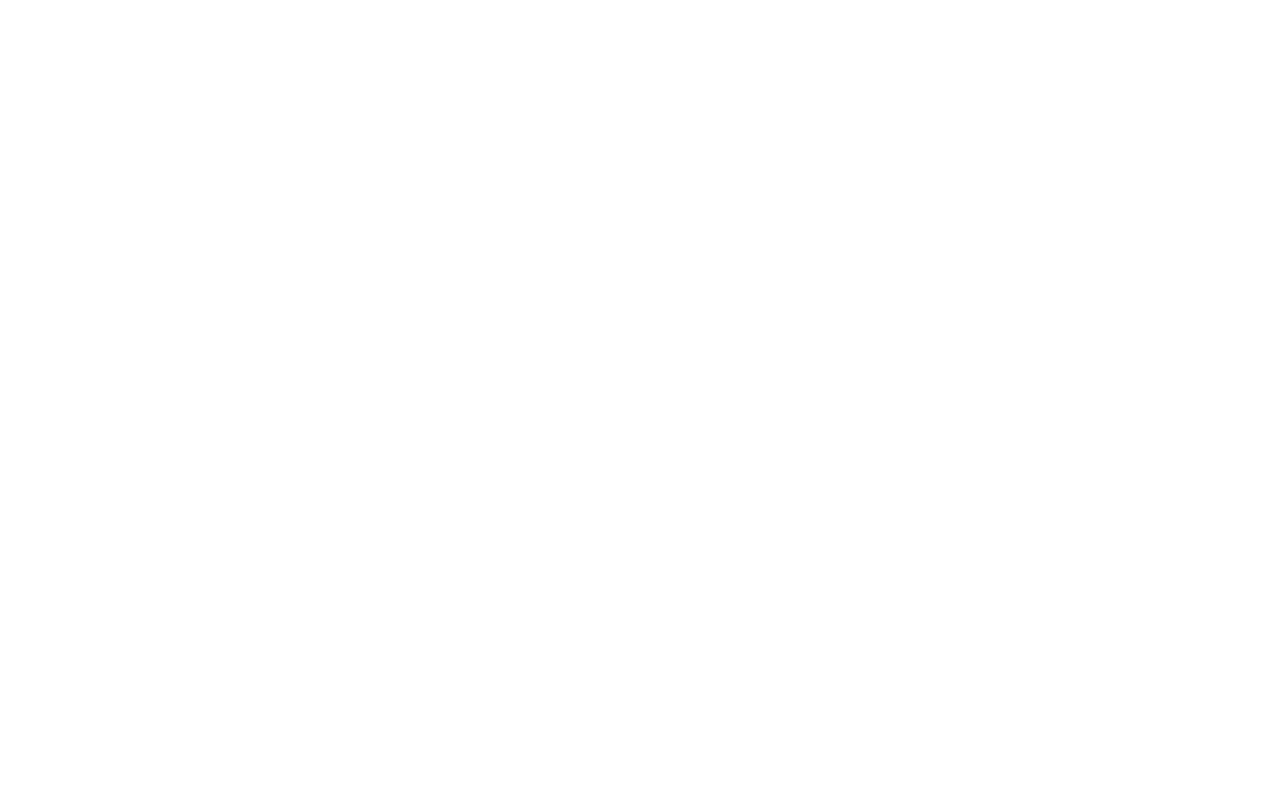
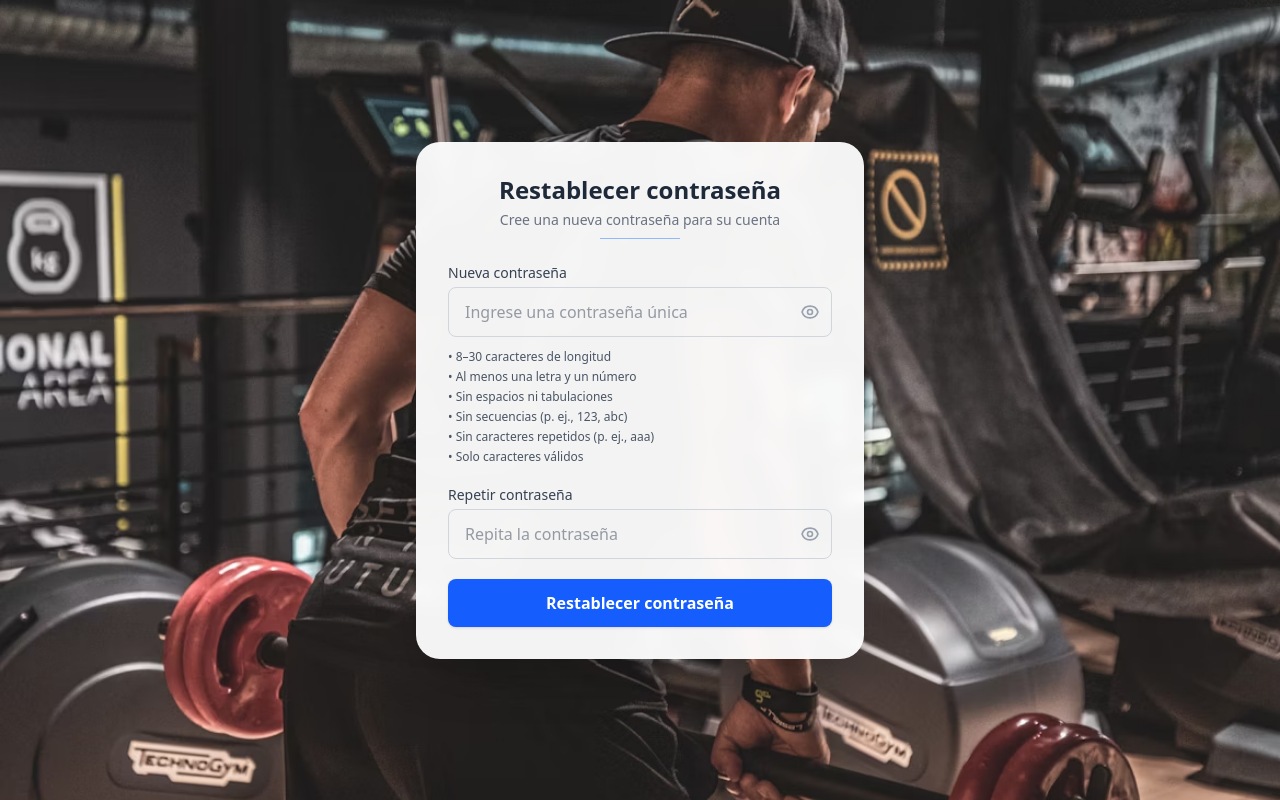
Before and after one commit to matias240895DC/Sistemas_Ecommers, an Angular app in the folder clients/: page /restablecer-contra in a window 1280 px wide. Before the commit this address led to /. Built offline with nearby package versions, Linux system fonts and the light colour scheme.

Commit message:
Generacion de pantallas de restablecer-contraseña y contraseña-restablecida con rutas importadas

```diff
--- a/clients/src/app/app.routes.ts
+++ b/clients/src/app/app.routes.ts
@@ -4,6 +4,8 @@
 import { UsuarioCreado } from './auth/auth/usuario-creado/usuario-creado';
 import { RecuperarContra } from './auth/auth/recuperar-contra/recuperar-contra';
 import { EnlaceEnviado } from './auth/auth/enlace-enviado/enlace-enviado';
+import { RestablecerContra } from './auth/auth/restablecer-contra/restablecer-contra';
+import { ContraRestablecida } from './auth/auth/contra-restablecida/contra-restablecida';
 
 export const routes: Routes = [
     { path: '', redirectTo: 'login', pathMatch: 'full' },
@@ -12,4 +14,6 @@
     { path: 'usuario-creado', component: UsuarioCreado },
     { path: 'recuperar-contraseña', component: RecuperarContra },
     { path: 'enlace-enviado', component: EnlaceEnviado },
+    { path: 'restablecer-contra', component: RestablecerContra },
+    { path: 'contra-restablecida', component: ContraRestablecida }
 ];
--- a/clients/src/app/auth/auth/contra-restablecida/contra-restablecida.html
+++ b/clients/src/app/auth/auth/contra-restablecida/contra-restablecida.html
@@ -1 +1,30 @@
-<p>contra-restablecida works!</p>
+<div class="min-h-screen flex items-center justify-center bg-[url('/img/backgroundLogin.avif')] bg-cover bg-center p-4">
+
+    <div class="rounded-3xl shadow-2xl w-full max-w-md p-8 bg-gray-900/95 backdrop-blur-sm text-center text-white">
+        <!-- Ícono -->
+        <div class="flex justify-center mb-6">
+            <div class="bg-blue-700/20 p-4 rounded-full">
+                <svg xmlns="http://www.w3.org/2000/svg" class="h-16 w-16 text-blue-400" fill="none" viewBox="0 0 24 24"
+                    stroke="currentColor">
+                    <path stroke-linecap="round" stroke-linejoin="round" stroke-width="2"
+                        d="M12 22c4.418 0 8-3.582 8-8V6.118a1 1 0 00-.553-.894l-7-3.5a1 1 0 00-.894 0l-7 3.5A1 1 0 004 6.118V14c0 4.418 3.582 8 8 8z" />
+                    <path stroke-linecap="round" stroke-linejoin="round" stroke-width="2" d="M9 12l2 2l4-4" />
+                </svg>
+            </div>
+        </div>
+
+        <!-- Título -->
+        <h2 class="text-2xl font-bold mb-2">¡Contraseña modificada con éxito!</h2>
+
+        <!-- Subtexto -->
+        <p class="text-sm text-gray-300 mb-8">
+            Ya podés iniciar sesión con tu usuario o mail y la nueva contraseña.
+        </p>
+
+        <!-- Botón -->
+        <button routerLink="/login"
+            class="w-full py-3 bg-red-500 hover:bg-red-600 text-white font-semibold rounded-lg shadow transition duration-150">
+            Volver al inicio
+        </button>
+    </div>
+</div>
--- a/clients/src/app/auth/auth/contra-restablecida/contra-restablecida.ts
+++ b/clients/src/app/auth/auth/contra-restablecida/contra-restablecida.ts
@@ -3,6 +3,7 @@
 
 @Component({
   selector: 'app-contra-restablecida',
+  standalone: true,
   imports: [RouterModule],
   templateUrl: './contra-restablecida.html',
   styleUrl: './contra-restablecida.css'
--- a/clients/src/app/auth/auth/enlace-enviado/enlace-enviado.html
+++ b/clients/src/app/auth/auth/enlace-enviado/enlace-enviado.html
@@ -17,8 +17,8 @@
             <h2 class="text-2xl font-semibold text-gray-800">¡Enlace de recuperación enviado!</h2>
 
             <p class="text-gray-600 text-sm px-2">
-                Hemos enviado un correo electrónico al email proporcionado.<br>
-                Por favor, revise su bandeja de entrada y siga las instrucciones.
+                Comprueba tu buzón de entrada. Enviaremos un enlace para restablecer tu contraseña si existe una cuenta
+                de Gimnasio asociada al correo.
             </p>
 
             <a routerLink="/login"
--- a/clients/src/app/auth/auth/restablecer-contra/restablecer-contra.html
+++ b/clients/src/app/auth/auth/restablecer-contra/restablecer-contra.html
@@ -1 +1,66 @@
-<p>restablecer-contra works!</p>
+<div class="min-h-screen flex items-center justify-center bg-[url('/img/backgroundLogin.avif')] bg-cover bg-center p-4">
+
+    <div class="rounded-3xl shadow-2xl w-full max-w-md p-8 bg-white/95 backdrop-blur-sm">
+        <!-- Encabezado -->
+        <div class="text-center mb-6">
+            <h2 class="text-2xl font-semibold text-gray-800">Restablecer contraseña</h2>
+            <p class="text-sm text-gray-500 mt-1">Cree una nueva contraseña para su cuenta</p>
+            <div class="mt-2 h-[1px] bg-blue-500/50 w-20 mx-auto"></div>
+        </div>
+
+        <!-- Formulario -->
+        <form class="space-y-5">
+            <!-- Nueva contraseña -->
+            <div>
+                <label class="block text-sm font-medium text-gray-700 mb-1">Nueva contraseña</label>
+                <div class="relative">
+                    <input type="password" placeholder="Ingrese una contraseña única"
+                        class="text-gray-700 w-full px-4 py-3 pr-10 border border-gray-300 rounded-lg focus:ring-2 focus:ring-blue-400 focus:outline-none" />
+                    <div class="absolute inset-y-0 right-3 flex items-center pointer-events-none">
+                        <svg xmlns="http://www.w3.org/2000/svg" class="h-5 w-5 text-gray-400" fill="none"
+                            viewBox="0 0 24 24" stroke="currentColor">
+                            <path stroke-linecap="round" stroke-linejoin="round" stroke-width="2"
+                                d="M15 12a3 3 0 11-6 0 3 3 0 016 0z" />
+                            <path stroke-linecap="round" stroke-linejoin="round" stroke-width="2"
+                                d="M2.458 12C3.732 7.943 7.523 5 12 5c4.477 0 8.268 2.943 9.542 7-1.274 4.057-5.065 7-9.542 7-4.477 0-8.268-2.943-9.542-7z" />
+                        </svg>
+                    </div>
+                </div>
+
+                <!-- Reglas -->
+                <ul class="mt-3 text-xs text-gray-600 space-y-1">
+                    <li>• 8–30 caracteres de longitud</li>
+                    <li>• Al menos una letra y un número</li>
+                    <li>• Sin espacios ni tabulaciones</li>
+                    <li>• Sin secuencias (p. ej., 123, abc)</li>
+                    <li>• Sin caracteres repetidos (p. ej., aaa)</li>
+                    <li>• Solo caracteres válidos</li>
+                </ul>
+            </div>
+
+            <!-- Confirmar contraseña -->
+            <div>
+                <label class="block text-sm font-medium text-gray-700 mb-1">Repetir contraseña</label>
+                <div class="relative">
+                    <input type="password" placeholder="Repita la contraseña"
+                        class="text-gray-700 w-full px-4 py-3 pr-10 border border-gray-300 rounded-lg focus:ring-2 focus:ring-blue-400 focus:outline-none" />
+                    <div class="absolute inset-y-0 right-3 flex items-center pointer-events-none">
+                        <svg xmlns="http://www.w3.org/2000/svg" class="h-5 w-5 text-gray-400" fill="none"
+                            viewBox="0 0 24 24" stroke="currentColor">
+                            <path stroke-linecap="round" stroke-linejoin="round" stroke-width="2"
+                                d="M15 12a3 3 0 11-6 0 3 3 0 016 0z" />
+                            <path stroke-linecap="round" stroke-linejoin="round" stroke-width="2"
+                                d="M2.458 12C3.732 7.943 7.523 5 12 5c4.477 0 8.268 2.943 9.542 7-1.274 4.057-5.065 7-9.542 7-4.477 0-8.268-2.943-9.542-7z" />
+                        </svg>
+                    </div>
+                </div>
+            </div>
+
+            <!-- Botón principal -->
+            <button type="submit"
+                class="w-full py-3 bg-blue-600 hover:bg-blue-700 text-white font-semibold rounded-lg shadow transition duration-150">
+                Restablecer contraseña
+            </button>
+        </form>
+    </div>
+</div>
--- a/clients/src/app/auth/auth/restablecer-contra/restablecer-contra.ts
+++ b/clients/src/app/auth/auth/restablecer-contra/restablecer-contra.ts
@@ -3,6 +3,7 @@
 
 @Component({
   selector: 'app-restablecer-contra',
+  standalone: true,
   imports: [RouterModule],
   templateUrl: './restablecer-contra.html',
   styleUrl: './restablecer-contra.css'
```
Also changed, not shown: clients/src/app/auth/auth/login/login.html (+25 -52 lines).
